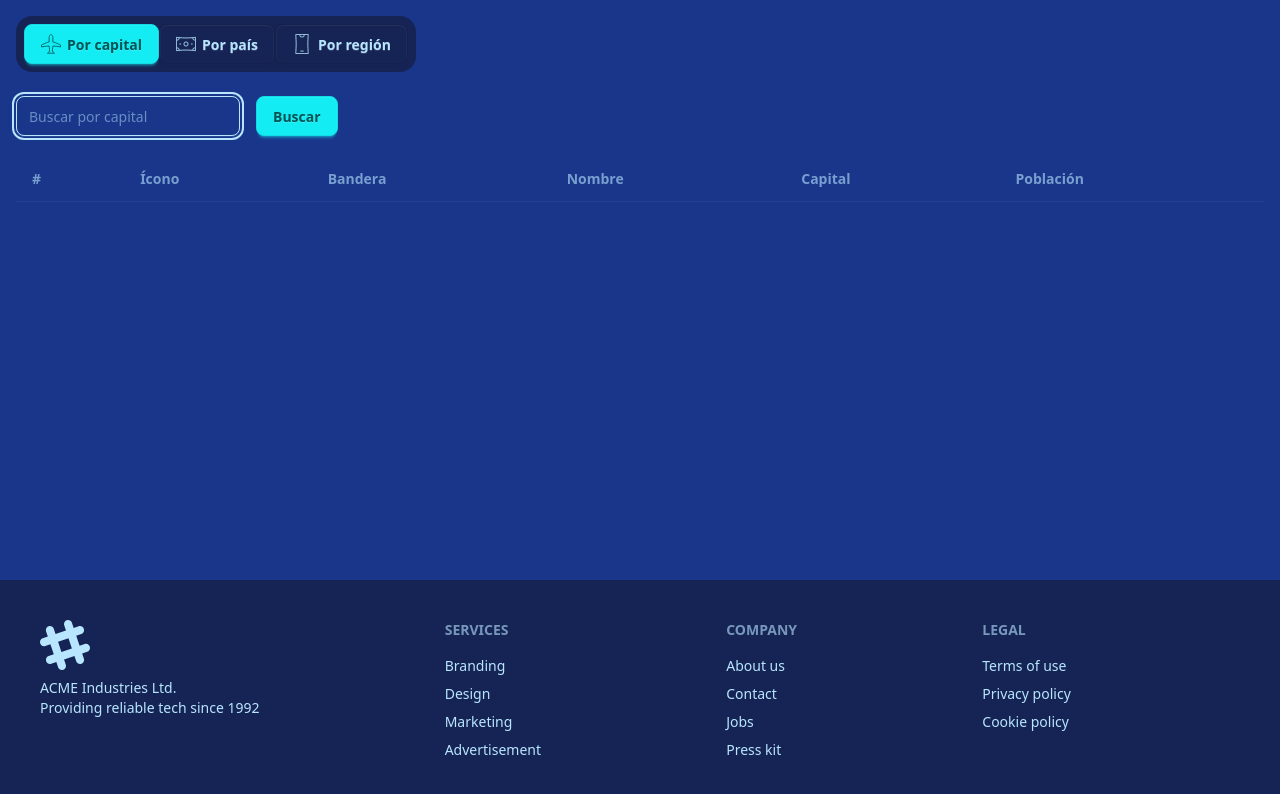
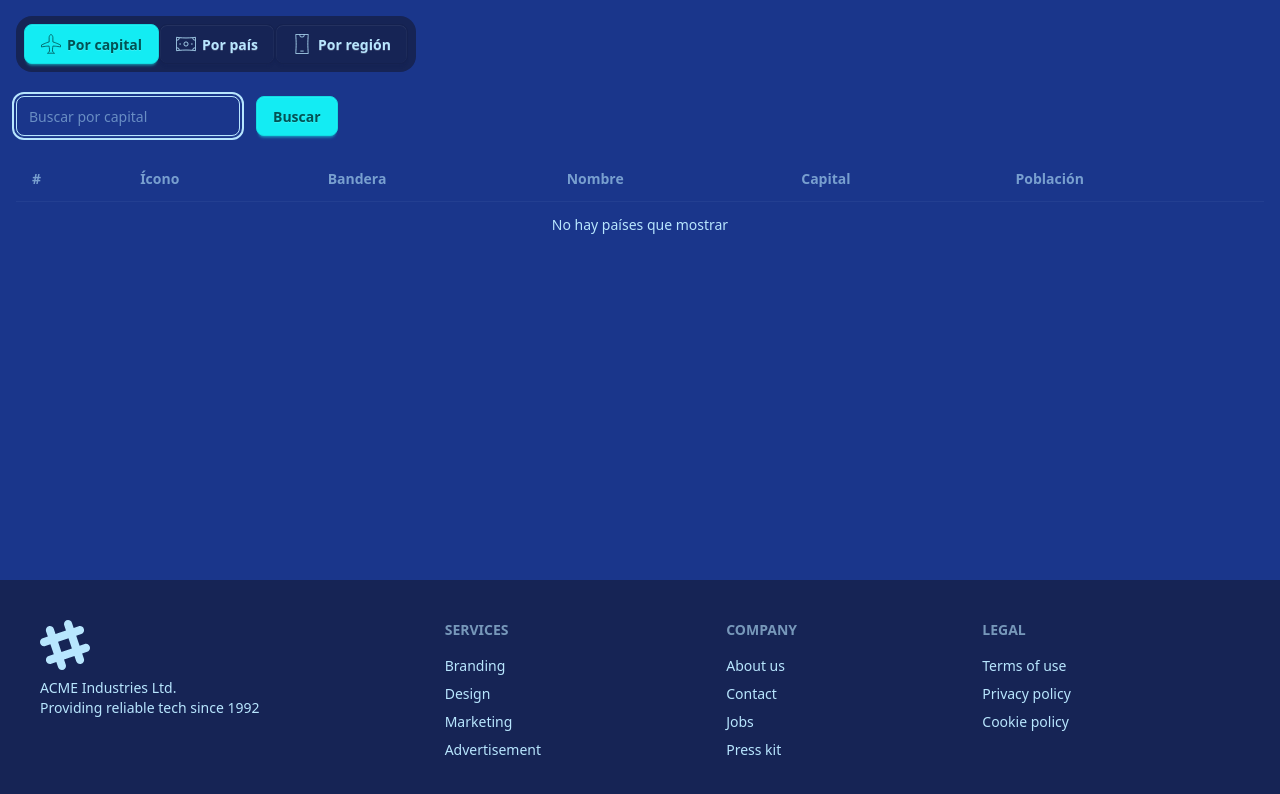
Before and after one commit to RogerCastillo877/country-ng-app, an Angular app: page /country/by-capital in a window 1280 px wide. Shown: the top 794 px of the page. Built offline with nearby package versions, Linux system fonts and the light colour scheme.

Commit message:
feat: better error manage and country page

```diff
--- a/src/app/country/components/list/list.component.html
+++ b/src/app/country/components/list/list.component.html
@@ -29,7 +29,30 @@
           <a [routerLink]="['/country/by', country.cca2]" class="link-primary cursor-pointer">Más información</a>
         </td>
       </tr>
+      }
 
+      @if (erroMessage()) {
+      <tr>
+        <td colspan="8" class="text-center">
+          <h3>{{ erroMessage() }}</h3>
+        </td>
+      </tr>
+      }
+
+      @if (countries().length === 0 && !isLoading()) {
+      <tr>
+        <td colspan="8" class="text-center">
+          <h3>No hay países que mostrar</h3>
+        </td>
+      </tr>
+      }
+
+      @if (isLoading()) {
+      <tr>
+        <td colspan="8" class="text-center">
+          <span class="loading loading-spinner loading-lg"></span>
+        </td>
+      </tr>
       }
     </tbody>
   </table>
--- a/src/app/country/components/list/list.component.ts
+++ b/src/app/country/components/list/list.component.ts
@@ -10,4 +10,8 @@ import { RouterLink } from "@angular/router";
 })
 export class ListComponent {
   countries = input.required<Country[]>();
+
+  erroMessage = input<string | unknown | null>();
+  isLoading = input<boolean>(false);
+  isEmpty = input<boolean>(false);
 }
--- a/src/app/country/pages/by-capital-page/by-capital-page.component.html
+++ b/src/app/country/pages/by-capital-page/by-capital-page.component.html
@@ -1,7 +1,4 @@
 <country-search-input placeholder="Buscar por capital" (value)="query.set($event)" />
 
-@if (countryResource.error()) {
-<h3>{{ countryResource.error()}}</h3>
-} @if (countryResource.hasValue() && countryResource.value() !== undefined){
-<country-list [countries]="countryResource.value()"></country-list>
-}
+<country-list [countries]="countryResource.value() ?? []" [erroMessage]="countryResource.error()"
+  [isEmpty]="countryResource.value()?.length === 0" [isLoading]="countryResource.isLoading()"></country-list>
--- a/src/app/country/pages/by-country-page/by-country-page.component.html
+++ b/src/app/country/pages/by-country-page/by-country-page.component.html
@@ -1,7 +1,4 @@
 <country-search-input placeholder="Buscar por país" (value)="query.set($event)" />
 
-@if (countryResource.error()) {
-<h3>{{ countryResource.error()}}</h3>
-} @if (countryResource.hasValue() && countryResource.value() !== undefined){
-<country-list [countries]="countryResource.value()"></country-list>
-}
+<country-list [countries]="countryResource.value() ?? []" [erroMessage]="countryResource.error()"
+  [isEmpty]="countryResource.value()?.length === 0" [isLoading]="countryResource.isLoading()"></country-list>
```
